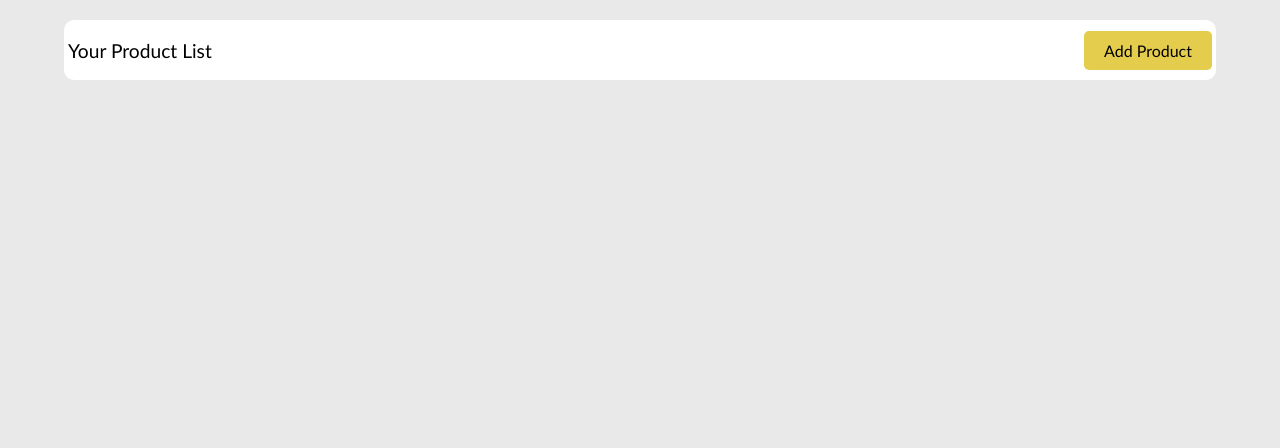
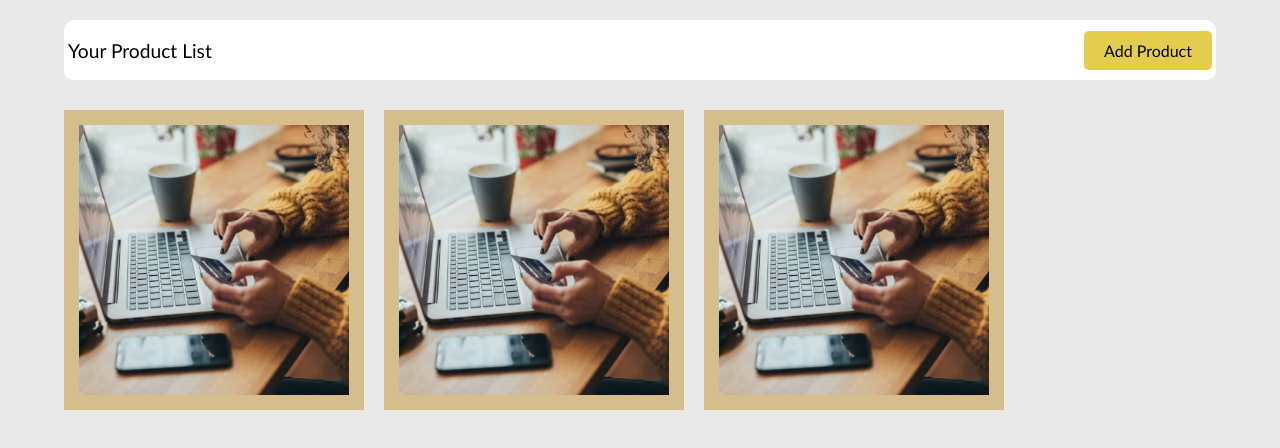
Before and after one commit to wpbautista/CS121MP2, a Vue app: page /seller-dashboard in a window 1280 px wide. Shown: the top 448 px of the page. Built offline with nearby package versions, Linux system fonts and the light colour scheme.

Commit message:
added product card

```diff
--- a/src/components/SL-Dashboard.vue
+++ b/src/components/SL-Dashboard.vue
@@ -4,14 +4,30 @@
     <p class="text">Your Product List</p>
     <a @click="addproduct" class="add-product-btn">add product</a>
 </div>
+<section class="seller-products">
+    <div class="product-container">
+        <!--the product cards are here-->
+        <!-- fetch the product first then use productcard
+        component, and img src should be a variable here
+        -->
+        <!--remove this later-->
+        <SLProductCard pname="Lights"/>
+        <SLProductCard pname="Bed"/>
+        <SLProductCard pname="Cup"/>
+    </div>
+</section>
 </body>
 
 
 </template>
 
 <script>
+import SLProductCard from '@/components/SL-ProductCard.vue';
 export default{
     name : 'SL-Dashboard',
+    components:{
+    SLProductCard
+},
     methods:{
         addproduct(){
             this.$router.push({path : 'seller-add-product'})
@@ -55,4 +71,15 @@ body{
     border-radius: 5px;
 }
 
+.seller-products{
+    margin-top: 30px;
+}
+
+.product-container{
+    display: flex;
+    flex-wrap: wrap;
+    justify-content: flex-start;
+    gap: 20px;
+}
+
 </style>
--- /dev/null
+++ b/src/components/SL-ProductCard.vue
@@ -0,0 +1,94 @@
+<template>
+<div class="product-card">
+    <button class="btn edit-btn">&#9998;</button>
+    <button class="btn delete-btn">&#x1F5D1;</button>
+    <button class="btn open-btn">&#x1f441;</button>
+    <!--current src is a placeholder-->
+    <!--make src based on the uploaded image-->
+    <img src="@/assets/suseller.jpg" alt="No Image" class="product-img"/>
+    <p class="product-name">{{pname}}</p>
+</div>
+</template>
+
+<script>
+export default{
+    name: 'ProductCard',
+    props:{
+        pname: String
+    }
+}
+</script>
+
+<style scoped>
+.product-card{
+    border: 15px solid #d5be8b;
+    width: 100%;
+    max-width: 300px;
+    height: 300px;
+    overflow: hidden;
+    position: relative;
+    background: #d5be8b;
+}
+
+.product-img{
+    width: 100%;
+    height: 100%;
+    object-fit: cover;
+    transition: .5s;
+}
+
+.product-name{
+    position: absolute;
+    color: white;
+    text-transform: capitalize;
+    font-family: 'Trebuchet MS', sans-serif;
+    font-size: 25px;
+    bottom: 20px;
+    left: 50%;
+    transform: translateX(-50%);
+    opacity: 0;
+    transition: .5s;
+}
+
+.product-card:hover .product-name{
+    opacity: 1;
+}
+
+.product-card:hover .product-img{
+    opacity: 0.5;
+}
+
+.btn{
+    position: absolute;
+    z-index: 3;
+    top: 10px;
+    right: 10px;
+    border: none;
+    outline: none;
+    width: 40px;
+    height: 40px;
+    border-radius: 50%;
+    background: #d5be8b;
+    color: white;
+    font-size: 1.5rem;
+    text-transform: capitalize;
+    text-align: center;
+    cursor: pointer;
+    opacity: 0;
+    pointer-events: none;
+    transition: .5s;
+}
+
+.product-card:hover .btn{
+    opacity: 1;
+    pointer-events: all;
+}
+
+.edit-btn{
+    top: 60px;
+}
+
+.delete-btn{
+    top: 110px;
+}
+</style>
```
